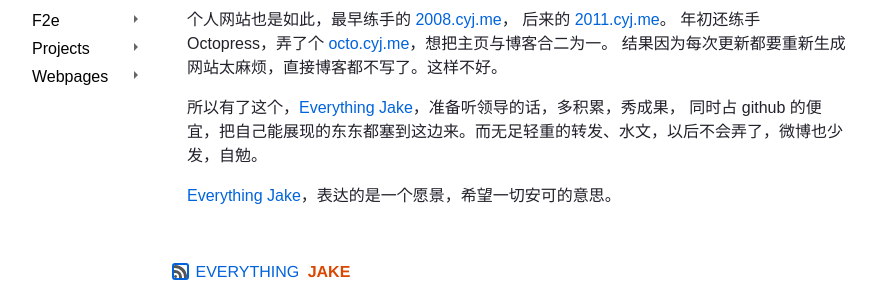
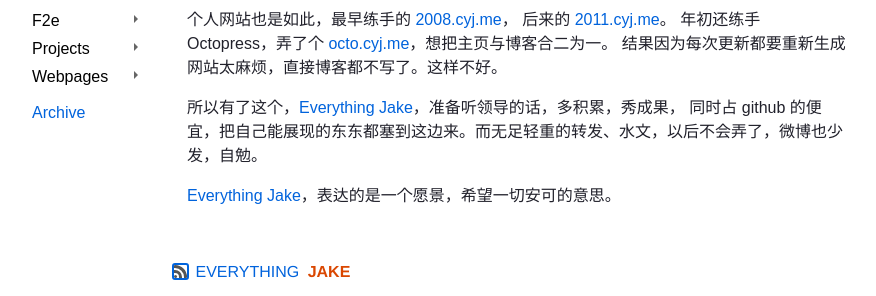
Before and after one commit to cyjake/cyjake.github.io, a Jekyll site: the page built from index.html, in a window 1280 px wide. Shown: the part 207-503 px from the top of the page, without its empty margins (123-999 px from the left). Built offline with Jekyll 4.4.1, drawn with Linux system fonts in a browser that asks for light colours; nearby versions of some CDN libraries; some web fonts are replaced; Markdown is read by kramdown in place of the engine named in the settings; comment, search, counter and statistics services are not loaded.

Commit message:
Added archive entry in the aside bar

```diff
--- a/_includes/aside.html
+++ b/_includes/aside.html
@@ -35,4 +35,7 @@
       </ul>
     </li>
   </ul>
+  <div class="archive">
+    <a href="{{ site.baseurl }}/archive">Archive</a>
+  </div>
 </div>
--- a/assets/css/devices/screen.scss
+++ b/assets/css/devices/screen.scss
@@ -98,6 +98,10 @@
         border-left-color: #333;
       }
     }
+
+    .archive {
+      padding: 10px 0 0 10px;
+    }
   }
 
   #front-body {
--- a/assets/css/yicai.css
+++ b/assets/css/yicai.css
@@ -893,6 +893,8 @@
       color: #333; }
     #aside .category-active .arrow {
       border-left-color: #333; }
+    #aside .archive {
+      padding: 10px 0 0 10px; }
 
   #front-body {
     overflow-x: hidden;
--- a/assets/css/yicai.scss
+++ b/assets/css/yicai.scss
@@ -30,6 +30,7 @@
     }
   }
 }
+
 #footer {
   margin: 40px 0 20px;
   height: 17px;
```
